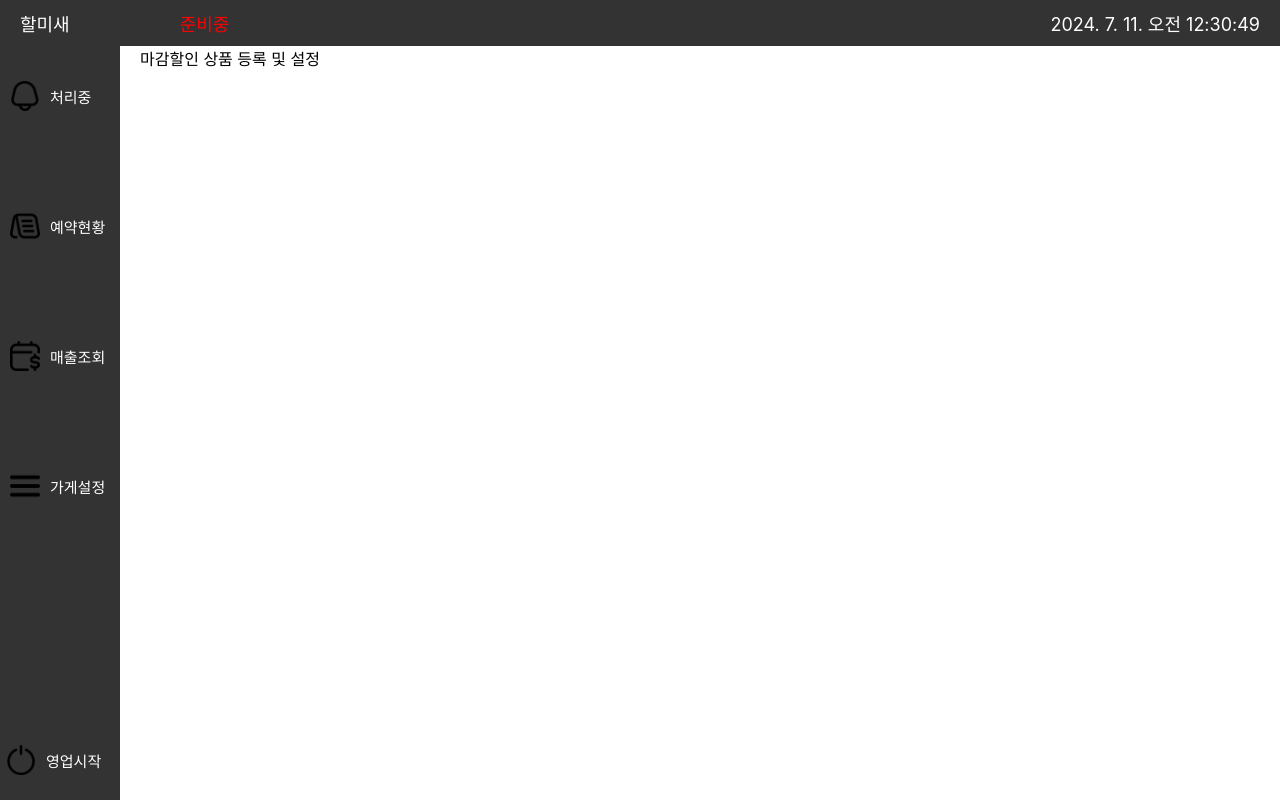
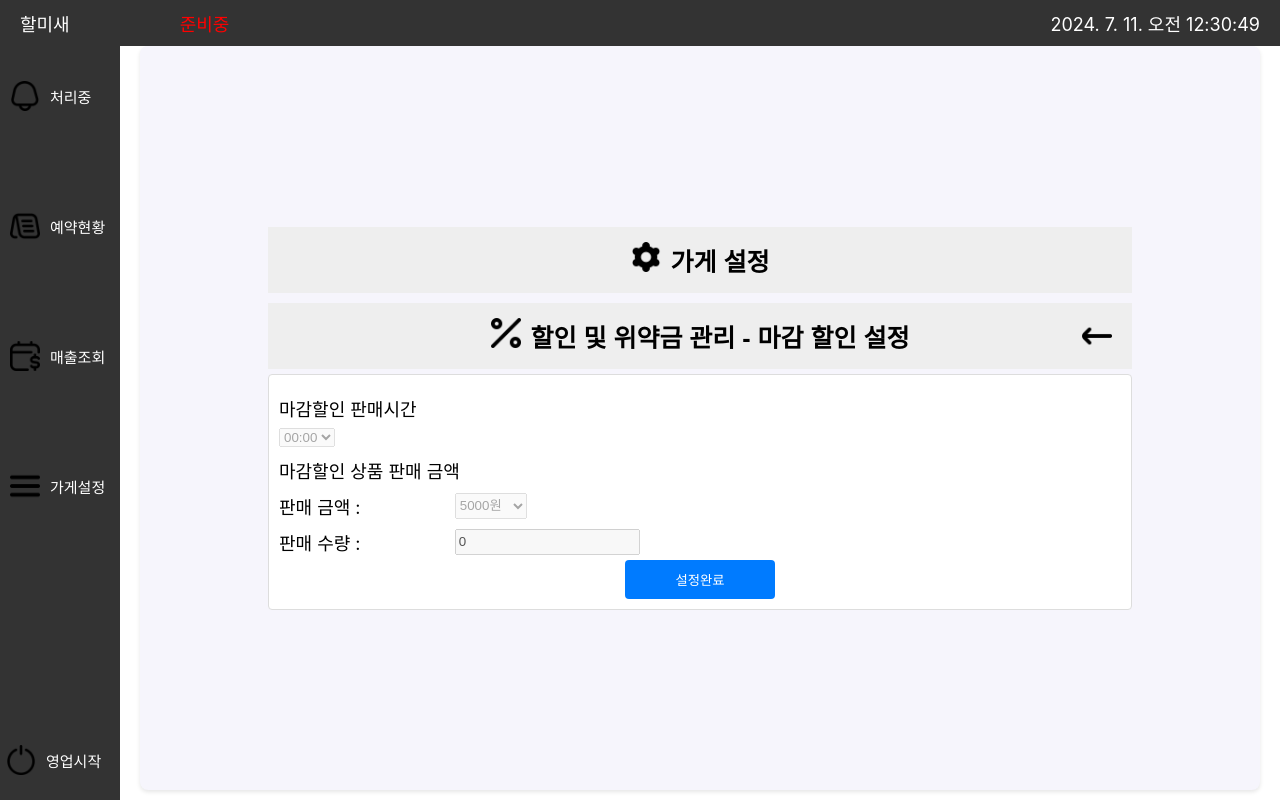
Before and after one commit to halmisae/FrontEnd-owner, a React (Create React App) app: page /closing-discount in a window 1280 px wide. Built offline with nearby package versions, Linux system fonts and the light colour scheme.

Commit message:
add ClosingDiscount page, and edit UsageTimeDiscount page

```diff
--- a/src/components/ClosingDiscount.jsx
+++ b/src/components/ClosingDiscount.jsx
@@ -1,8 +1,103 @@
-import React from "react";
+import React, {useState} from "react";
+import StoreAccording from "./StoreAccording";
+import icon1 from "../assets/store-setting-edit.png";
+import icon2 from "../assets/storesale-edit.png";
 
 const ClosingDiscount = () => {
+  const [formData, setFormData] = useState({
+    closingPrice : 0,
+    quantity : 0,
+    pickupTime : 0
+  });
+  const [isEdit, setEdit] = useState(false);
+  const handleEditToggle =()=> {
+    setEdit((prevState)=>!prevState);
+  }
+  const handleInputChange =(e)=> {
+    const value = e.target.value;
+    setFormData(value);
+  }
+  const renderClosingPrice =()=> {
+    const options = [];
+    for (let price = 5000; price < 11000; price += 1000){
+      const priceString = `${price}원`;
+      options.push(
+          <option key={price} value={priceString}>
+            {priceString}
+          </option>
+      )
+    }
+    return options;
+  }
+  const renderPickupTime =()=> {
+    const options = [];
+    for (let hour = 0; hour < 24; hour += 1){
+      const hourString = hour < 10 ? `0${hour}:00` : `${hour}:00`;
+      options.push(
+          <option key={hour} value={hourString}>
+            {hourString}
+          </option>
+      )
+    }
+    return options;
+  }
   return(
-      <div>마감할인 상품 등록 및 설정</div>
+      <div className={"store-setting"}>
+        <StoreAccording
+          icon={<img src={icon1} alt={"가게설정"} className={"according-icon"}/> }
+          title={"가게 설정"}
+          isCollapsible={false}
+          alwaysVisible={false}/>
+        <StoreAccording
+          icon={<img src={icon2} alt={"할인및위약금관리-마감할인설정"} className={"according-icon"}/>}
+          title={"할인 및 위약금 관리 - 마감 할인 설정"}
+          isCollapsible
+          alwaysVisible
+        >
+          <form className={"discount-content"}>
+            <div className={"discount-content"}>
+              <label>마감할인 판매시간</label>
+              <select
+                value={formData.pickupTime}
+                onChange={handleInputChange}
+                disabled={!isEdit}
+              >
+                {renderPickupTime()}
+              </select>
+            </div>
+            <div className={"discount-content"}>
+              <label>마감할인 상품 판매 금액</label>
+              <label>판매 금액 :
+                <span className={"span-space"}> </span>
+                <>
+                  <select
+                    value={formData.closingPrice}
+                    onChange={handleInputChange}
+                    disabled={!isEdit}
+                  >
+                    {renderClosingPrice()}
+                  </select>
+                </>
+              </label>
+              <label>판매 수량 :
+                <span className={"span-space"}> </span>
+                <>
+                  <input
+                      type={"number"}
+                      min={1}
+                      value={formData.quantity}
+                      onChange={handleInputChange}
+                      disabled={!isEdit}
+                  />
+                </>
+              </label>
+            </div>
+            <button className={"modal-button"} type={"button"} onClick={handleEditToggle}>
+              {isEdit ? "설정하기" : "설정완료"}
+            </button>
+          </form>
+        </StoreAccording>
+      </div>
   )
 }
 
--- a/src/components/UsageTimeDiscount.jsx
+++ b/src/components/UsageTimeDiscount.jsx
@@ -2,6 +2,7 @@ import React, {useState} from "react";
 import StoreAccording from "./StoreAccording";
 import icon1 from "../assets/store-setting-edit.png";
 import icon2 from "../assets/storesale-edit.png"
+import "../scss/UsageTimeDiscount.css"
 
 const UsageTimeDiscount = () => {
     const [formData,setFormData] = useState({
@@ -56,8 +57,8 @@ const UsageTimeDiscount = () => {
               isCollapsible
               alwaysVisible
           >
-              <form className={"according-content"}>
-                  <div>
+              <form className={"discount-content"}>
+                  <div className={"discount-content"}>
                       <label>기본 이용시간 설정</label>
                       <select
                           value={formData.usageTime}
@@ -67,7 +68,7 @@ const UsageTimeDiscount = () => {
                           {renderUsageTimeOption()}
                       </select>
                   </div>
-                  <div>
+                  <div className={"discount-content"}>
                       <label>할인 시간 단위 설정</label>
                       <label>시간 단위 :
                           <span className={"span-space"}> </span>
@@ -81,7 +82,18 @@ const UsageTimeDiscount = () => {
                               </select>
                           </>
                       </label>
-
+                      <label>단위 시간당 할인 금액 :
+                          <span className={"span-space"}> </span>
+                          <>
+                              <input
+                                  type={"number"}
+                                  min={0}
+                                  value={formData.timeDiscount}
+                                  onChange={handleInputChange}
+                                  disabled={!isEdit}
+                              />
+                          </>
+                      </label>
                   </div>
                   <button className={"modal-button"} type={"button"} onClick={handEditToggle}>
                       {isEdit ? "설정하기" : "설정완료"}
--- /dev/null
+++ b/src/scss/UsageTimeDiscount.css
@@ -0,0 +1,4 @@
+.discount-content {
+    align-items: center;
+    width: 100%;
+}
```
